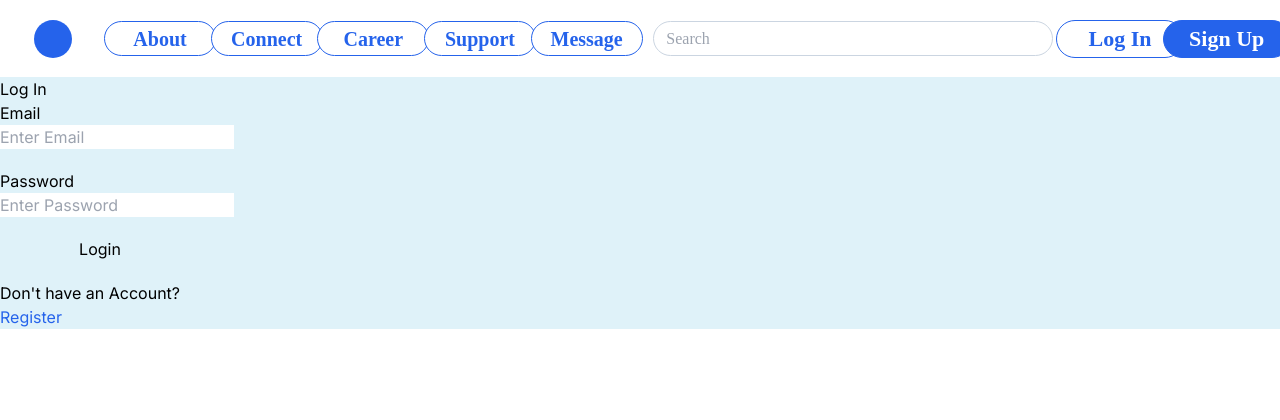
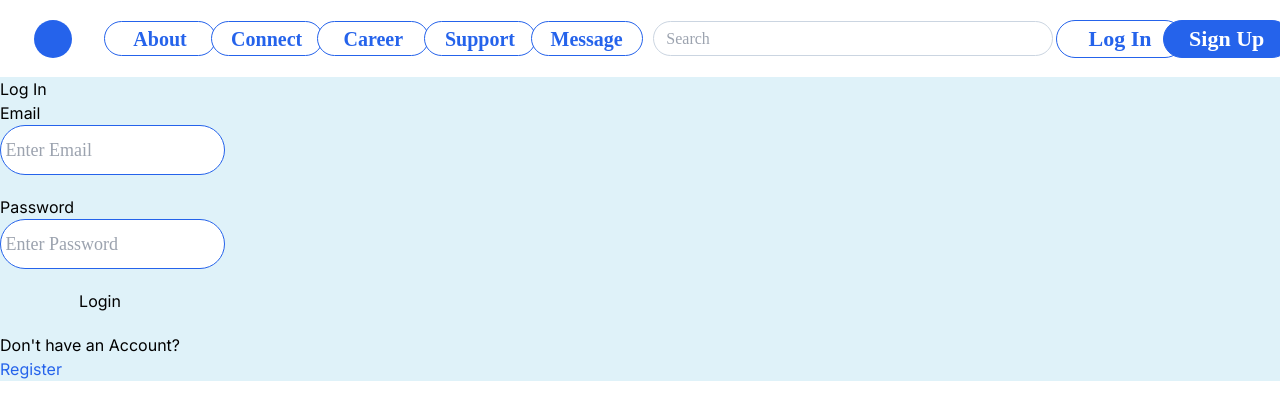
Before and after one commit to McMillon-Innovation-Studios/ISP, a Next.js app: page /login in a window 1280 px wide. Shown: the top 420 px of the page. Built offline with nearby package versions, Linux system fonts and the light colour scheme; no server answers.

Commit message:
Format Input Boxes + Added Playground (temp)

```diff
--- a/app/components/navBar.tsx
+++ b/app/components/navBar.tsx
@@ -63,18 +63,21 @@
             </div>
         </div>
 
+        {/*Connect*/}
         <div className={`w-28 h-[35px] leading-[34px] rounded-[99px] border border-blue-600  ${activeTab == 'Connect' ? 'bg-blue-600' : 'bg-white hover:bg-blue-600 transition ease-out duration-400'}`}>
             <div className={`relative text-center text-blue-600 text-[20px] font-bold font-['Montserrat']  ${activeTab === 'Connect' ? 'text-white' : 'text-blue-600 hover:text-white transition ease-out duration-400'}`}>
             <Link href='/'>Connect</Link>
             </div>
         </div>
 
+        {/*Career*/}
         <div className="w-28 h-[35px] leading-[34px] bg-white rounded-[99px] border border-blue-600 hover:bg-blue-600 transition ease-out duration-400">
             <div className="relative text-center text-blue-600 text-[20px] font-bold font-['Montserrat'] hover:text-white transition ease-out duration-400">
             <Link href='/'>Career</Link>
             </div>
         </div>
 
+        {/*Support*/}
         <div className="w-28 h-[35px] leading-[34px] bg-white rounded-[99px] border border-blue-600 hover:bg-blue-600 transition ease-out duration-400">
             <div className="relative text-center text-blue-600 text-[20px] font-bold font-['Montserrat'] hover:text-white transition ease-out duration-400">
             <Link href='/'>Support</Link>
--- /dev/null
+++ b/app/login/PLAYGROUND.tsx
@@ -0,0 +1,42 @@
+    {/* Email */}
+    <div>
+    <label>
+        <span>Email</span>
+    </label>
+    <input type="email" placeholder="Enter Email" value={email} onChange ={(e)=>setEmail(e.target.value)}/>
+    {errors.email && <span className='text-sm text-red-500'>{errors.email}</span>}
+    </div>
+
+    {/*Support*/}
+    <div className="w-28 h-[35px] leading-[34px] bg-white rounded-[99px] border border-blue-600 hover:bg-blue-600 transition ease-out duration-400">
+        <div className="relative text-center text-blue-600 text-[20px] font-bold font-['Montserrat'] hover:text-white transition ease-out duration-400">
+        <Link href='/'>Support</Link>
+        </div>
+    </div>
+
+                {/* Email */}
+                <div>
+                <label>
+                    <span>Email</span>
+                </label>
+                    <div className="relative text-center text-blue-1000 text-[18px] font-['Stylus']">
+                    <input type="email" placeholder=" Enter Email" className="w-58 h-[50px] leading-[50px] bg-white rounded-[99px] border border-blue-600 hover:bg-blue-100 transition ease-out duration-400" value={email} onChange ={(e)=>setEmail(e.target.value)}/>
+                    {errors.email && <span className='text-sm text-red-500'>{errors.email}</span>}
+                    </div>
+                </div>
+
+                {/* Password */}
+                <div>
+                <label>
+                    <span>Password</span>
+                </label>
+                <div className="relative text-center text-blue-1000 text-[18px] font-['Stylus']">
+                <input type="password" placeholder=" Enter Password" className="w-58 h-[50px] leading-[50px] bg-white rounded-[99px] border border-blue-600 hover:bg-blue-100 transition ease-out duration-400"  value={password} onChange = {(e)=>setPassword(e.target.value)}/>
+                {errors.password && <span className='text-sm text-red-500'>{errors.password}</span>}
+                    </div>
+                </div>
+
+                {/* Log In */}
+                <span>Log In</span>
+                <form onSubmit={handleSubmit}  className=" flex flex-col gap-5">
+                {/*  className="w-[200px] flex flex-col gap-5" */}
--- a/app/login/page.tsx
+++ b/app/login/page.tsx
@@ -70,16 +70,20 @@
             activeTab=""/>
             <div className=''>
 
+                {/* Log In */}
                 <span>Log In</span>
-                <form onSubmit={handleSubmit} className="w-[200px] flex flex-col gap-5">
+                <form onSubmit={handleSubmit}  className="w-[200px] flex flex-col gap-5">
+
 
                 {/* Email */}
                 <div>
                 <label>
                     <span>Email</span>
                 </label>
-                <input type="email" placeholder="Enter Email" value={email} onChange ={(e)=>setEmail(e.target.value)}/>
-                {errors.email && <span className='text-sm text-red-500'>{errors.email}</span>}
+                    <div className="relative text-center text-blue-1000 text-[18px] font-['Stylus']">
+                    <input type="email" placeholder=" Enter Email" className="w-58 h-[50px] leading-[50px] bg-white rounded-[99px] border border-blue-600 hover:bg-blue-100 transition ease-out duration-400" value={email} onChange ={(e)=>setEmail(e.target.value)}/>
+                    {errors.email && <span className='text-sm text-red-500'>{errors.email}</span>}
+                    </div>
                 </div>
 
                 {/* Password */}
@@ -87,16 +91,18 @@
                 <label>
                     <span>Password</span>
                 </label>
-                <input type="password" placeholder="Enter Password" value={password} onChange = {(e)=>setPassword(e.target.value)}/>
+                <div className="relative text-center text-blue-1000 text-[18px] font-['Stylus']">
+                <input type="password" placeholder=" Enter Password" className="w-58 h-[50px] leading-[50px] bg-white rounded-[99px] border border-blue-600 hover:bg-blue-100 transition ease-out duration-400"  value={password} onChange = {(e)=>setPassword(e.target.value)}/>
                 {errors.password && <span className='text-sm text-red-500'>{errors.password}</span>}
+                    </div>
                 </div>
 
-                {/* Sign Up Button */}
+                {/* Log In Button */}
                 <button type="submit">
                     {
-                        loading ? "Loading..." : "Login"
+                        loading ? "Loading..." :  "Login"
                     }
-                    </button>
+                </button>
 
                 <span>Don't have an Account?{' '}
                     <Link href="/register" className="text-blue-600 hover:text-blue-800 hover:underline">
--- a/package.json
+++ b/package.json
@@ -18,8 +18,8 @@
     "react-icons": "^5.0.1"
   },
   "devDependencies": {
-    "@types/node": "^20",
-    "@types/react": "^18",
+    "@types/node": "20.11.30",
+    "@types/react": "18.2.72",
     "@types/react-dom": "^18",
     "autoprefixer": "^10.0.1",
     "daisyui": "^4.7.2",
@@ -27,6 +27,6 @@
     "eslint-config-next": "14.0.1",
     "postcss": "^8",
     "tailwindcss": "^3.3.0",
-    "typescript": "^5"
+    "typescript": "5.4.3"
   }
 }
```
Also changed, not shown: 1 other file (tests, documents, lock files or other folders).
